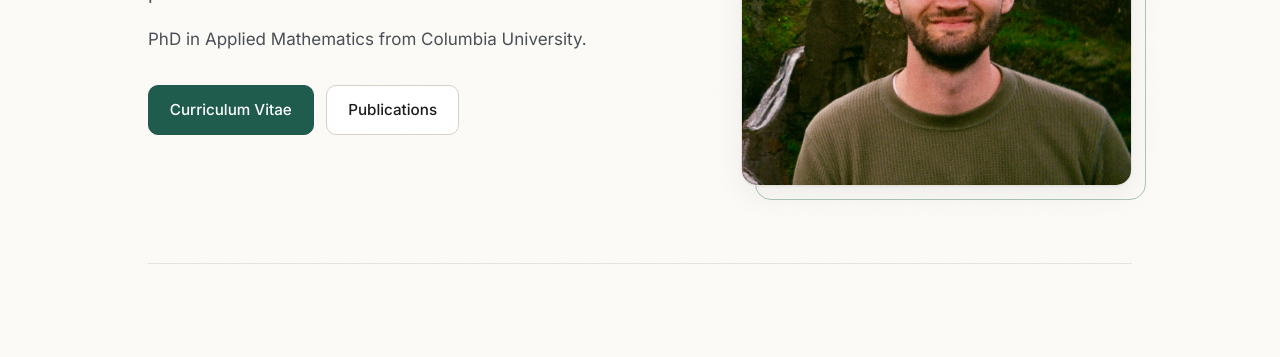
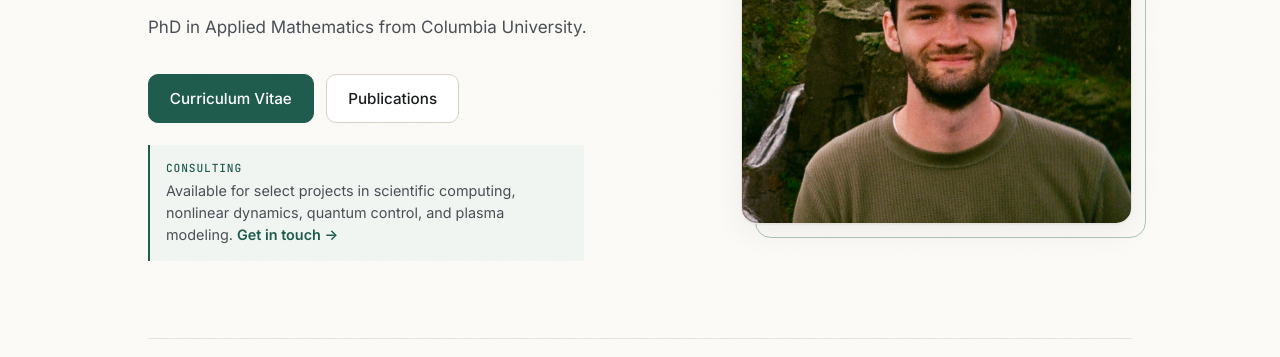
Before and after one commit to jacktrnr/jacktrnr-website, a website: page index.html in a window 1280 px wide. Shown: the part 387-744 px from the top of the page. Drawn offline with Linux system fonts and the light colour scheme.

Commit message:
Add consulting availability callout

```diff
--- a/index.html
+++ b/index.html
@@ -54,6 +54,12 @@
           <a class="btn btn-primary" href="turner_resume-oct2026.pdf" target="_blank" rel="noopener">Curriculum Vitae</a>
           <a class="btn" href="#publications">Publications</a>
         </div>
+        <p class="consulting-note">
+          <span>Consulting</span>
+          Available for select projects in scientific computing, nonlinear
+          dynamics, quantum control, and plasma modeling.
+          <a href="mailto:me@jacktrnr.com?subject=Consulting%20inquiry">Get in touch&nbsp;&rarr;</a>
+        </p>
       </div>
 
       <figure class="hero-photo">
--- a/styles.css
+++ b/styles.css
@@ -168,7 +168,7 @@ main {
   max-width: 46ch;
 }
 
-.hero-actions { display: flex; flex-wrap: wrap; gap: .8rem; margin-bottom: 2.5rem; }
+.hero-actions { display: flex; flex-wrap: wrap; gap: .8rem; margin-bottom: 1.4rem; }
 
 .btn {
   display: inline-flex; align-items: center;
@@ -183,6 +183,28 @@ main {
 .btn:hover { text-decoration: none; transform: translateY(-1px); box-shadow: var(--shadow); border-color: var(--accent); }
 .btn-primary { background: var(--accent); color: #fff; border-color: var(--accent); }
 @media (prefers-color-scheme: dark) { .btn-primary { color: #0c1512; } }
+
+.consulting-note {
+  max-width: 48ch;
+  margin: 0;
+  padding: .9rem 1rem;
+  border-left: 2px solid var(--accent);
+  background: color-mix(in srgb, var(--accent-soft) 58%, transparent);
+  color: var(--ink-soft);
+  font-size: .9rem;
+  line-height: 1.55;
+}
+.consulting-note span {
+  display: block;
+  margin-bottom: .15rem;
+  font-family: var(--mono);
+  font-size: .7rem;
+  font-weight: 500;
+  letter-spacing: .08em;
+  text-transform: uppercase;
+  color: var(--accent);
+}
+.consulting-note a { white-space: nowrap; font-weight: 600; }
 
 .hero-meta {
   list-style: none; padding: 0; margin: 0;
```
